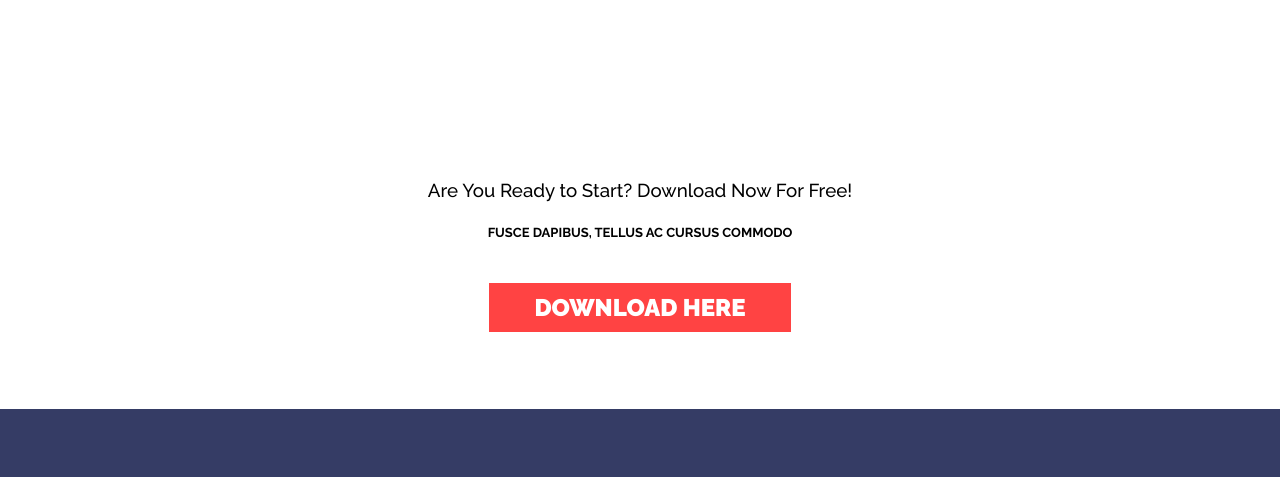
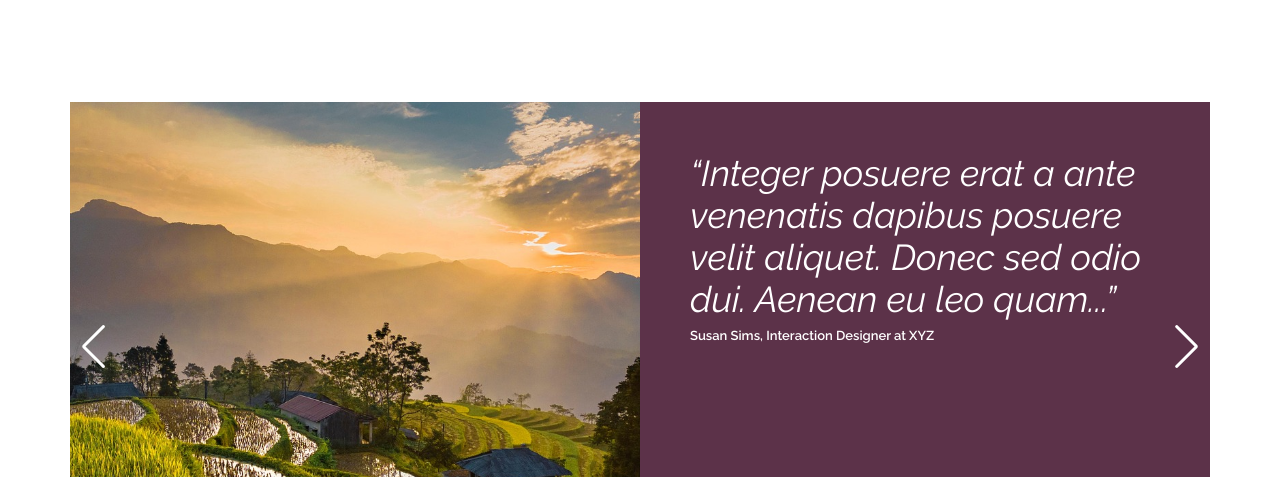
Before and after one commit to TaniaRadkevich/page-multi-project, a website built with Parcel: page src/index.html in a window 1280 px wide. Shown: the part 2304-2781 px from the top of the page. Built offline with nearby package versions, Linux system fonts and the light colour scheme.

Commit message:
swiper section done

```diff
--- a/src/index.html
+++ b/src/index.html
@@ -3,6 +3,10 @@
   <head>
     <meta charset="UTF-8" />
     <meta name="viewport" content="width=device-width, initial-scale=1.0" />
+    <link
+      rel="stylesheet"
+      href="https://cdn.jsdelivr.net/npm/swiper@11/swiper-bundle.min.css"
+    />
     <link rel="stylesheet" href="./scss/scss/index.scss" />
     <link
       href="https://fonts.googleapis.com/css2?family=Raleway:ital,wght@0,100..900;1,100..900&display=swap"
@@ -293,6 +297,68 @@
         </div>
       </div>
     </section>
+
+    <section class="swiper-section">
+      <div class="container container-swiper">
+        <div class="slider-box">
+          <!-- Slider main container -->
+          <div class="swiper">
+            <!-- Additional required wrapper -->
+            <div class="swiper-wrapper">
+              <!-- Slide 1 -->
+              <div class="swiper-slide" data-hash="slide-1">
+                <div class="swiper-slide-img">
+                  <img src="./img/slider1.jpg" alt="#" />
+                </div>
+                <div class="swiper-slide-info">
+                  <p class="swiper-slide-info-text">
+                    “Integer posuere erat a ante venenatis dapibus posuere velit
+                    aliquet. Donec sed odio dui. Aenean eu leo quam...”
+                  </p>
+                  <span class="swiper-slide-info-name">
+                    Susan Sims, Interaction Designer at XYZ
+                  </span>
+                </div>
+              </div>
+              <!-- Slide 2 -->
+              <div class="swiper-slide" data-hash="slide-2">
+                <div class="swiper-slide-img">
+                  <img src="./img/slider2.jpg" alt="#" />
+                </div>
+                <div class="swiper-slide-info">
+                  <p class="swiper-slide-info-text">
+                    "Lorem ipsum dolor sit amet consectetur adipisicing elit. Molestiae vitae deserunt recusanda placeat unde nisi consectetur nulla dolor deleniti eaque maxime similique?"
+                  </p>
+                  <span class="swiper-slide-info-name">
+                    Genry Wine, Director at BMW
+                  </span>
+                </div>
+              </div>
+              <!-- Slide 3 -->
+              <div class="swiper-slide" data-hash="slide-3">
+                <div class="swiper-slide-img">
+                  <img src="./img/slider3.jpg" alt="#" />
+                </div>
+                <div class="swiper-slide-info">
+                  <p class="swiper-slide-info-text">
+                    "Lorem, ipsum dolor sit amet consectetur adipisicing elit. Corrupti quis impedit non earum, reprehenderit et voluptates quia."
+                  </p>
+                  <span class="swiper-slide-info-name">
+                    Afrodi Manson, Product Owner at WIX
+                  </span>
+                </div>
+              </div>
+            </div>
+            <!-- If we need pagination -->
+            <div class="swiper-pagination"></div>
+            <!-- If we need navigation buttons -->
+            <div class="swiper-button-prev"></div>
+            <div class="swiper-button-next"></div>
+          </div>
+        </div>
+      </div>
+    </section>
+
     <section class="download">
       <div class="container">
         <h3 class="download-title">
@@ -306,16 +372,20 @@
         </div>
       </div>
     </section>
+
     <section class="contacts">
       <div class="container">
         <div class="contacts-info">
           <div class="contacts-info-location">
             <span class="contacts-info-location-title">Location</span>
-                    <span class="contacts-info-location-details">3481 Melrose Place
-                        Beverly Hills, CA 90210</span>
+            <span class="contacts-info-location-details"
+              >3481 Melrose Place Beverly Hills, CA 90210</span
+            >
           </div>
           <div class="contacts-info-social-media">
-                    <span class="contacts-info-social-media-title">Share with Love</span>
+            <span class="contacts-info-social-media-title"
+              >Share with Love</span
+            >
             <ul class="contacts-info-social-media-list">
               <li class="contacts-info-social-media-list__item">
                 <a class="contacts-info-social-media-list__link" href="#">
@@ -336,7 +406,10 @@
           </div>
           <div class="contacts-info-description">
             <span class="contacts-info-description-title">About ActiveBox</span>
-                    <p class="contacts-info-description-info">Cras justo odio, dapibus ac facilisis in, egestas eget quam. Donec ullamcorper nulla non metus auctor fringilla.</p>
+            <p class="contacts-info-description-info">
+              Cras justo odio, dapibus ac facilisis in, egestas eget quam. Donec
+              ullamcorper nulla non metus auctor fringilla.
+            </p>
           </div>
         </div>
       </div>
@@ -344,11 +417,16 @@
     <footer class="footer">
       <div class="container">
         <div class="footer-text">
-            <span class="footer-info">Copyright © 2015 ActiveBox. All Rights Reserved
-                Made with <span class="footer-info-creator-name">by Kamal Chaneman</span></span>
+          <span class="footer-info"
+            >Copyright © 2015 ActiveBox. All Rights Reserved Made with
+            <span class="footer-info-creator-name"
+              >by Kamal Chaneman</span
+            ></span
+          >
         </div>
       </div>
     </footer>
+    <script src="https://cdn.jsdelivr.net/npm/swiper@11/swiper-bundle.min.js"></script>
     <script type="module" src="./js/app.js"></script>
   </body>
 </html>
--- a/src/js/app.js
+++ b/src/js/app.js
@@ -2,3 +2,25 @@ function toggleMenu() {
     const menu = document.querySelector('.nav-list-header');
     menu.classList.toggle('active'); // Добавляем/удаляем класс "active"
 }
+
+new Swiper('.swiper',{
+    navigation: {
+        nextEl: '.swiper-button-next',
+        prevEl: '.swiper-button-prev',
+      },
+    pagination: {
+        el: '.swiper-pagination',
+        clickable:true,
+      },
+    hashNavigation: {
+        watchState:true,
+    },
+    keyboard: {
+        enabled:true,
+        onlyInVieweport:true,
+        pageUpDown:true,
+    },
+    loop:true,
+    effect:'fade',
+
+});
--- a/src/scss/scss/index.scss
+++ b/src/scss/scss/index.scss
@@ -7,6 +7,7 @@
 @import './download.scss';
 @import './contacts.scss';
 @import './footer.scss';
+@import './swiper.scss';
 
 
 * {
--- /dev/null
+++ b/src/scss/scss/swiper.scss
@@ -0,0 +1,74 @@
+.swiper-slide {
+    display: flex;
+    height: 490px;
+}
+
+.swiper-slide-img {
+    flex: 1;
+    max-width: 50%;
+    height: 100%;
+    @media (max-width: 450px) {
+        flex: 0;
+      }
+}
+
+.swiper-slide-img img {
+    width: 100%;
+    display: block;
+    object-fit: cover;
+    height: 100%;
+      @media (max-width: 450px) {
+        display: none;
+      }
+}
+
+.swiper-slide-info {
+    flex: 1;
+    max-width: 50%;
+    background-color:#5C3249;
+    padding: 50px;
+    @media (max-width: 450px) {
+        max-width: 100%;
+      }
+}
+
+.swiper-slide-info-text {
+    font-size: $_h2_size;
+    font-weight: 400;
+    font-style: italic;
+    color:#fff;
+    margin-bottom: 5px;
+    @media (max-width: 980px) {
+        font-size: $_h4_size;
+      }
+      @media (max-width: 450px) {
+        font-size: $_h4_size;
+      }
+
+}
+.swiper-slide-info-name {
+    font-size: $_h6_size;
+    font-weight: 600;
+    color:#fff;
+    margin: auto;
+    @media (max-width: 980px) {
+        font-size: 12px;
+      }
+      @media (max-width: 450px) {
+        font-size: 12px;
+      }
+}
+.swiper-button-prev {
+color:white;
+}
+.swiper-button-next {
+    color:white;
+}
+.swiper-pagination-bullet {
+background-color:#7E5D6F;
+width: 14px;
+height: 14px;
+}
+.swiper-horizontal>.swiper-pagination-bullets .swiper-pagination-bullet, .swiper-pagination-horizontal.swiper-pagination-bullets .swiper-pagination-bullet {
+margin: 0 25px ;
+}
```
Also changed, not shown: src/img/slider1.jpg (added), src/img/slider2.jpg (added), src/img/slider3.jpg (added), 2 other files. Lines whose indentation alone changed are shown as unchanged.
